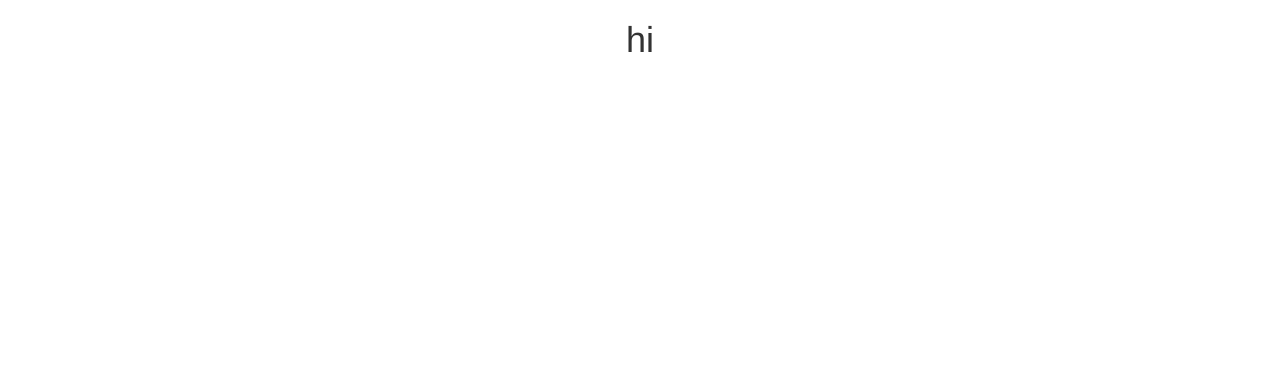
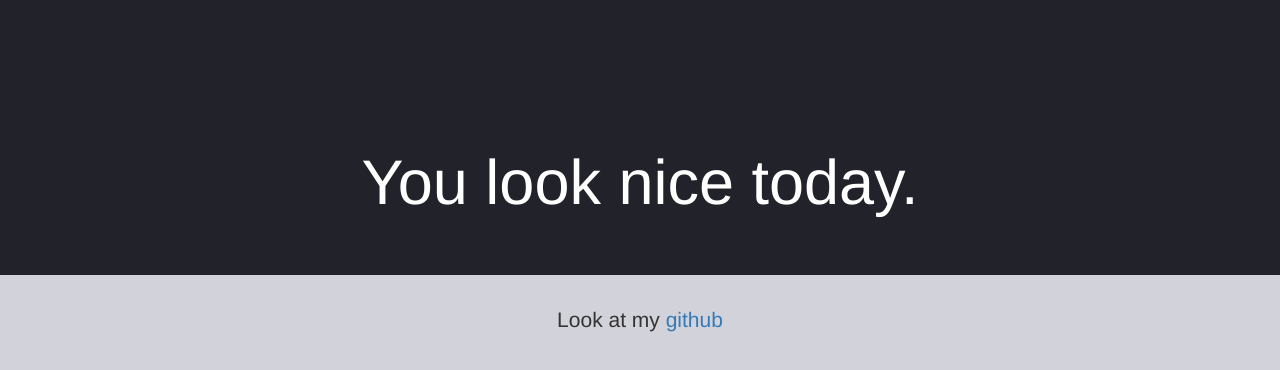
Before and after one commit to benbaker/benbaker.github.io, a plain HTML site: page index.html in a window 1280 px wide. Drawn offline with nearby package versions, Linux system fonts and the light colour scheme.

Commit message:
Update index.html

```diff
--- a/index.html
+++ b/index.html
@@ -1,14 +1,24 @@
-<link rel="stylesheet" href="//netdna.bootstrapcdn.com/bootstrap/3.0.3/css/bootstrap.min.css">
-<link rel="stylesheet" href="//netdna.bootstrapcdn.com/bootstrap/3.0.3/css/bootstrap-theme.min.css">
+<link rel="stylesheet" href="http://netdna.bootstrapcdn.com/bootstrap/3.0.3/css/bootstrap.min.css">
+<link rel="stylesheet" href="http://netdna.bootstrapcdn.com/bootstrap/3.0.3/css/bootstrap-theme.min.css">
 <script src="http://code.jquery.com/jquery-1.10.1.min.js"></script>
-<script src="//netdna.bootstrapcdn.com/bootstrap/3.0.3/js/bootstrap.min.js"></script>
+<script src="http://netdna.bootstrapcdn.com/bootstrap/3.0.3/js/bootstrap.min.js"></script>
 <link href='http://fonts.googleapis.com/css?family=Neuton:200,300,400,700,400italic|Josefin+Sans:700' rel='stylesheet' type='text/css'>
-<link rel="stylesheet" href="stylesheets/io.css">
+
+<style>
+
+.jumbotron { background-color: #22222b; color:white!important;}
+body { background-color: #d2d2da; }
 
 
+</style>
 
-<div class="container text-center">
-
-    <h1>hi</h1>
+<div class="jumbotron"><br /><br /><br /><br />
+  <div class="container text-center">
+  <h1>You look nice today.</h1>
 
 </div>
+</div>
+
+  <div class="container text-center">
+<p class="lead">Look at my
+  <a href="http://github.com/benbaker">github</a></p>
```
